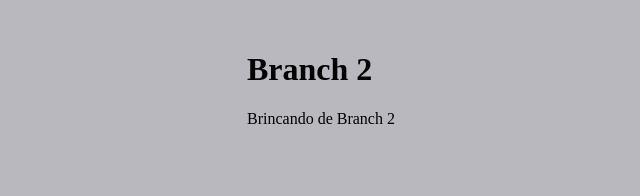
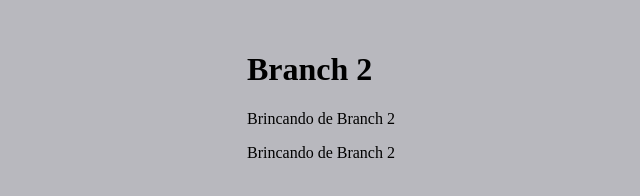
Before and after one commit to WelitonDev/git_1, a plain HTML site: page index.html in a window 1280 px wide. Shown: the whole page, without its empty margins (9-649 px from the left). Drawn offline with Linux system fonts and the light colour scheme.

Commit message:
Footer do Whattsap, em body -> Footer

```diff
--- a/index.html
+++ b/index.html
@@ -16,4 +16,10 @@
         </p>
     </body>
 
+    <footer>
+        <p>
+            Brincando de Branch 2
+        </p>
+    </footer>
+
 </html>
```
